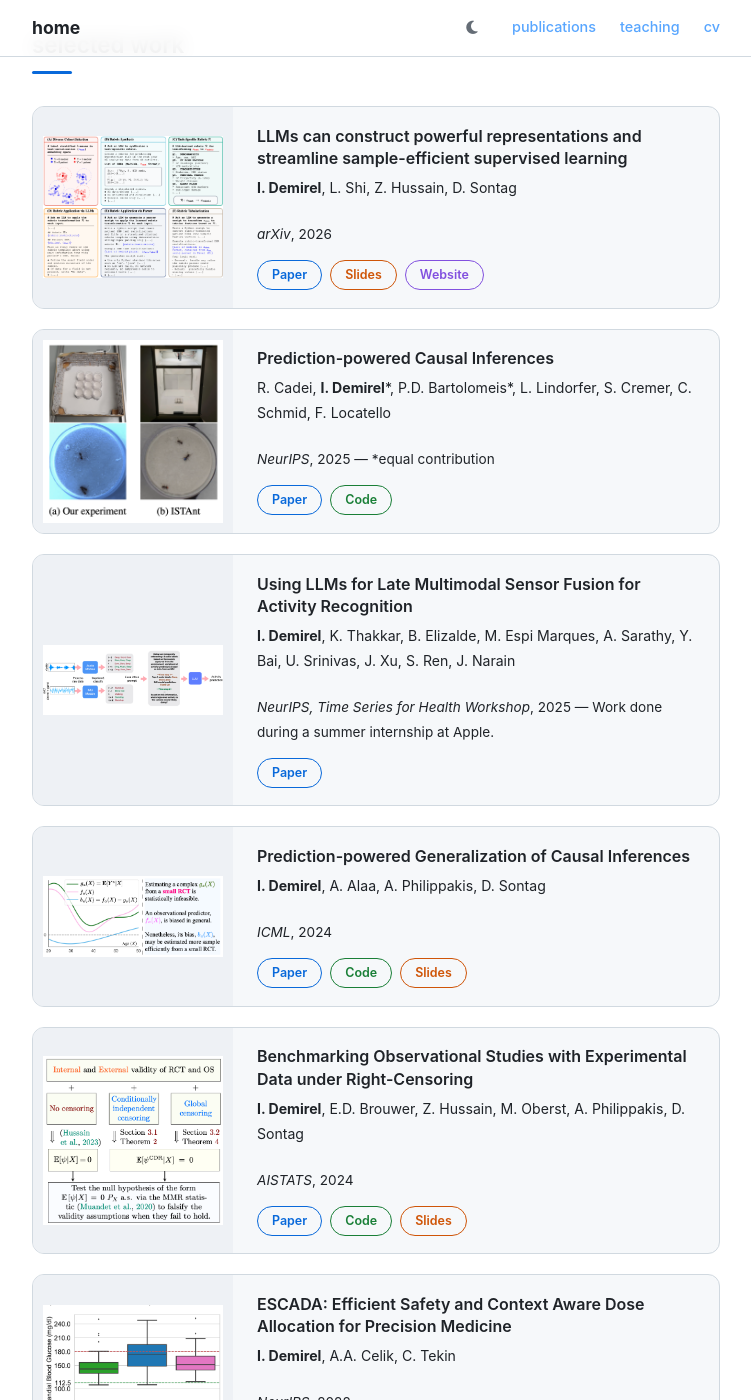
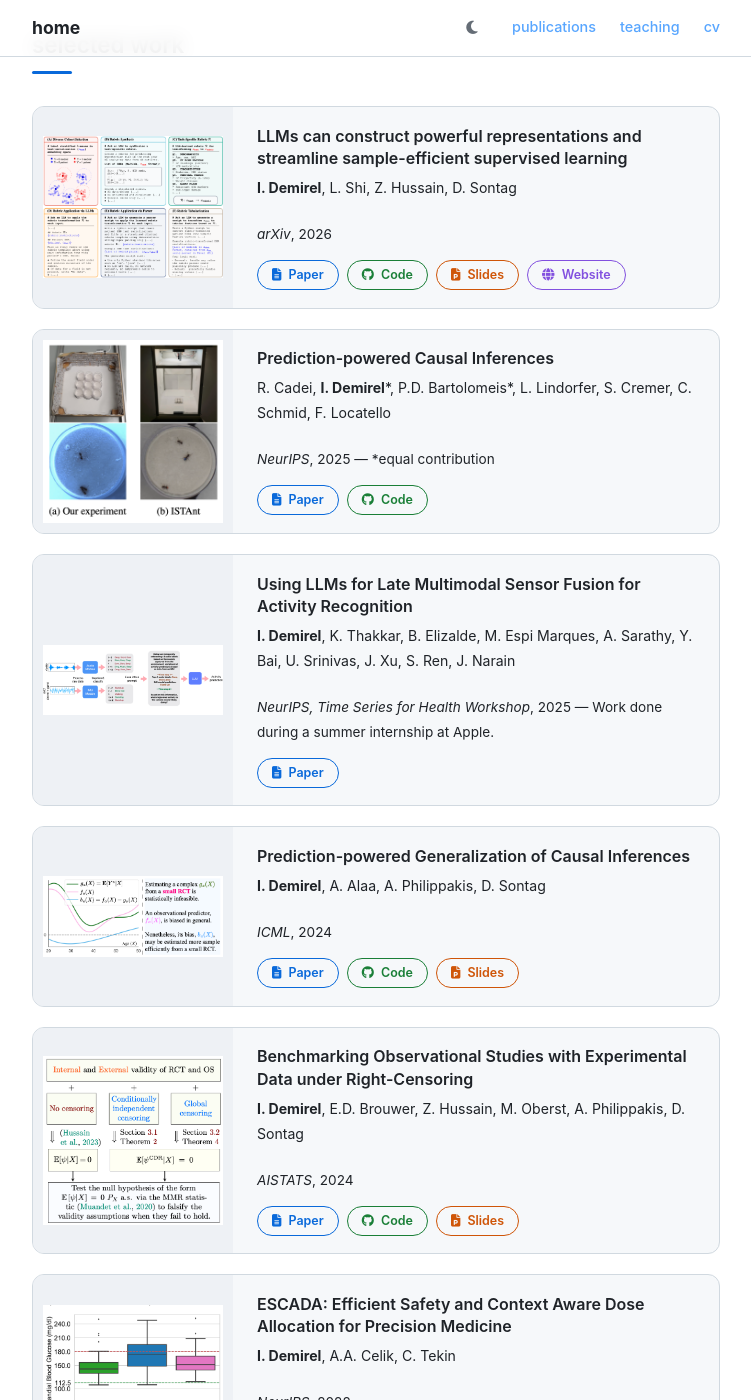
Before and after one commit to demireal/demireal.github.io, a Jekyll site: the page built from index.html, in a window 1280 px wide and 1400 px high, scrolled down 1150 px. Shown: the whole window, without its empty margins (264-1015 px from the left). Built offline with Jekyll 4.4.1, drawn with Linux system fonts in a browser that asks for light colours.

Commit message:
Add icons to pub pills, add LRRL code link, disable minima theme

```diff
--- a/_config.yml
+++ b/_config.yml
@@ -6,6 +6,7 @@ description: >-
 url: "https://demireal.github.io"
 baseurl: ""
 
+theme: null
 markdown: kramdown
 permalink: pretty
 
--- a/_data/publications.yml
+++ b/_data/publications.yml
@@ -11,6 +11,8 @@
   links:
     - label: "Paper"
       url: "https://arxiv.org/abs/2603.11679"
+    - label: "Code"
+      url: "https://github.com/demireal/LRRL"
     - label: "Slides"
       url: "/assets/files/LRRL-slides.pdf"
     - label: "Website"
--- a/_includes/pub-card.html
+++ b/_includes/pub-card.html
@@ -13,7 +13,7 @@
     {% if pub.links %}
       <div class="pub-card__links">
         {% for link in pub.links %}
-          <a href="{{ link.url }}" class="pub-pill pub-pill--{{ link.label | downcase }}" target="_blank" rel="noopener">{{ link.label }}</a>
+          <a href="{{ link.url }}" class="pub-pill pub-pill--{{ link.label | downcase }}" target="_blank" rel="noopener">{% if link.label == "Paper" %}<i class="fas fa-file-lines"></i> {% elsif link.label == "Code" %}<i class="fab fa-github"></i> {% elsif link.label == "Slides" %}<i class="fas fa-file-powerpoint"></i> {% elsif link.label == "Website" %}<i class="fas fa-globe"></i> {% endif %}{{ link.label }}</a>
         {% endfor %}
       </div>
     {% endif %}
--- a/assets/css/main.scss
+++ b/assets/css/main.scss
@@ -427,7 +427,10 @@ a:hover   { text-decoration: underline; }
   margin-top: 0.5rem;
 }
 
-/* Link pills */
+.pub-pill i {
+  margin-right: 4px;
+}
+
 .pub-pill {
   display: inline-block;
   font-size: 0.78rem;
```
Also changed, not shown: 1 other file.
